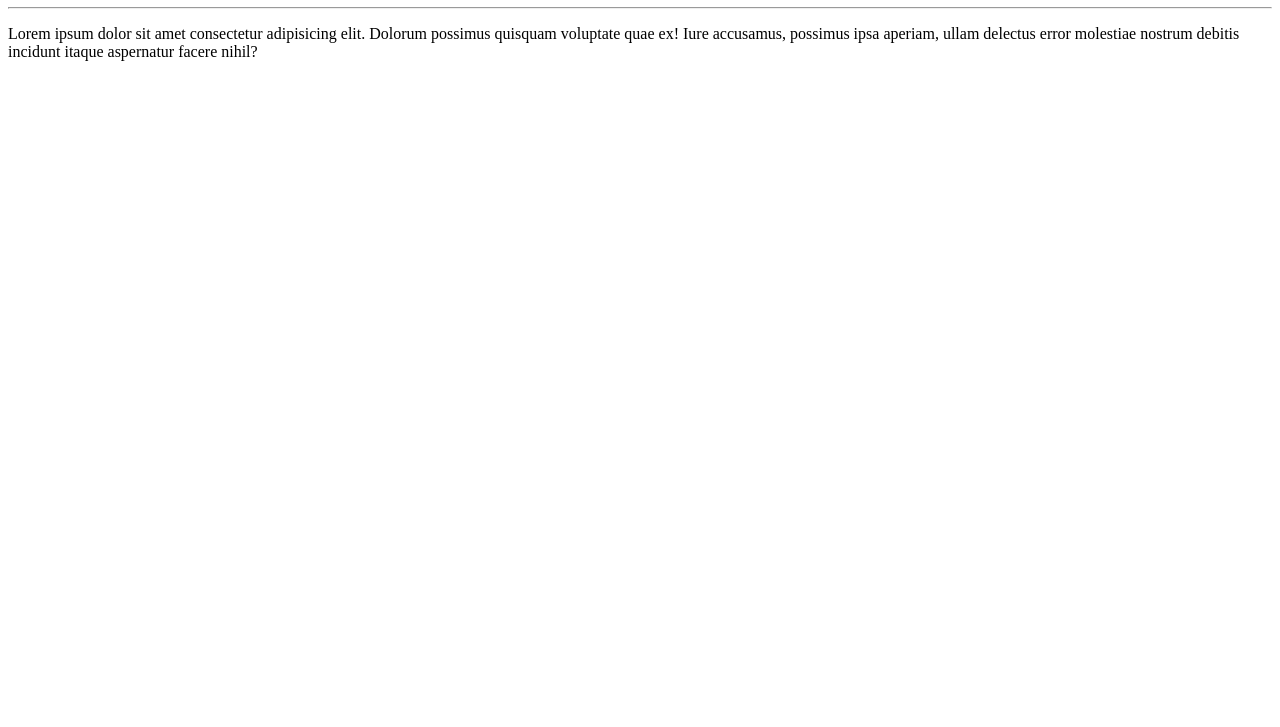
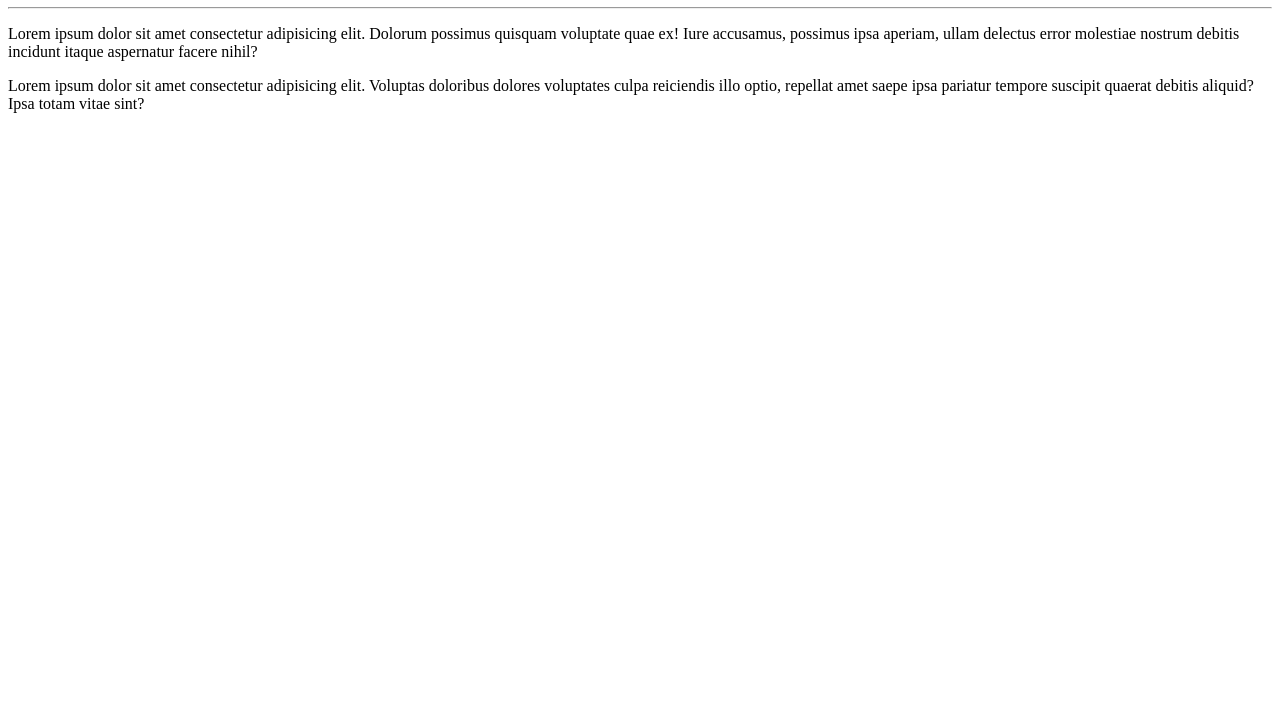
Before and after one commit to wanessabrito/Ola-Mundo, a plain HTML site: page site-exemplo/index.html in a window 1280 px wide. Shown: the part 73-800 px from the top of the page. Drawn offline with Linux system fonts and the light colour scheme.

Commit message:
Adicionei um novo parágrafo

```diff
--- a/site-exemplo/index.html
+++ b/site-exemplo/index.html
@@ -9,5 +9,6 @@
     <h1>Olá, Mundo</h1>
     <hr>
     <p>Lorem ipsum dolor sit amet consectetur adipisicing elit. Dolorum possimus quisquam voluptate quae ex! Iure accusamus, possimus ipsa aperiam, ullam delectus error molestiae nostrum debitis incidunt itaque aspernatur facere nihil?</p>
+    <p>Lorem ipsum dolor sit amet consectetur adipisicing elit. Voluptas doloribus dolores voluptates culpa reiciendis illo optio, repellat amet saepe ipsa pariatur tempore suscipit quaerat debitis aliquid? Ipsa totam vitae sint?</p>
 </body>
 </html>
```
